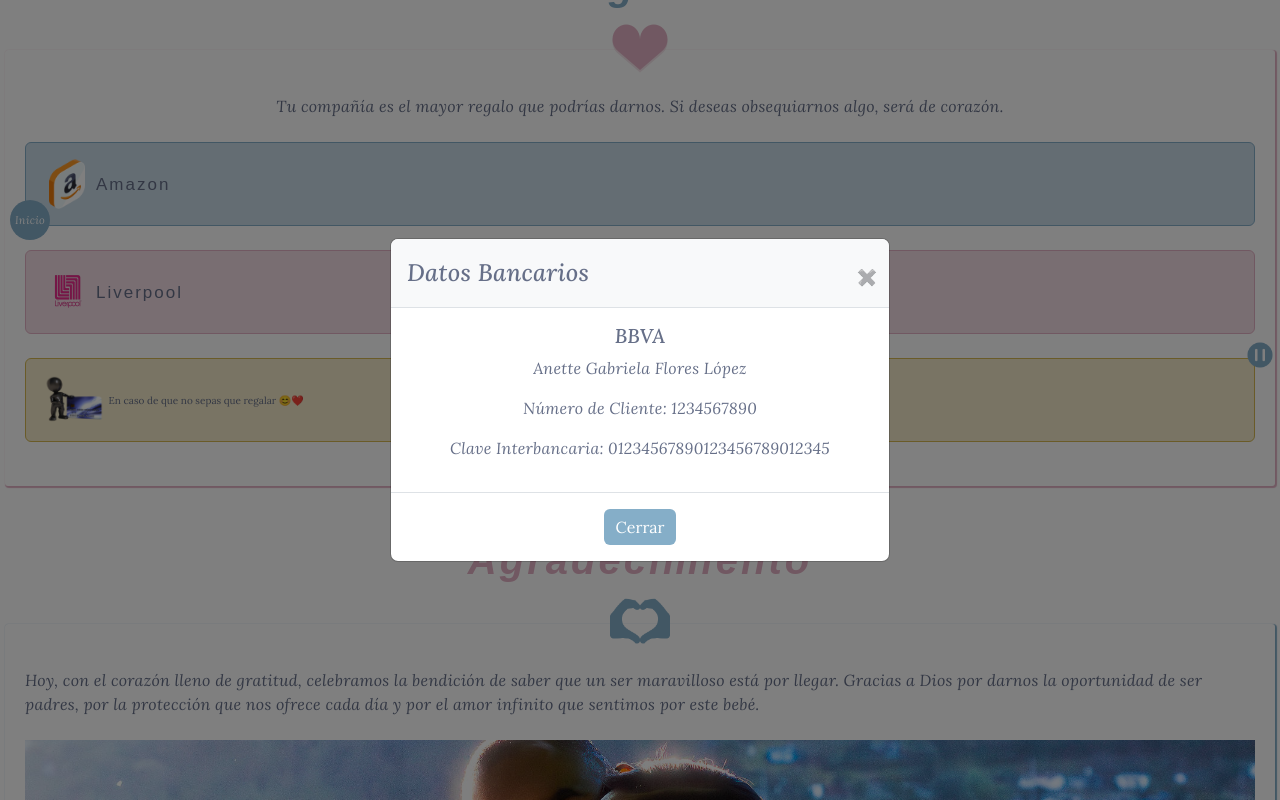
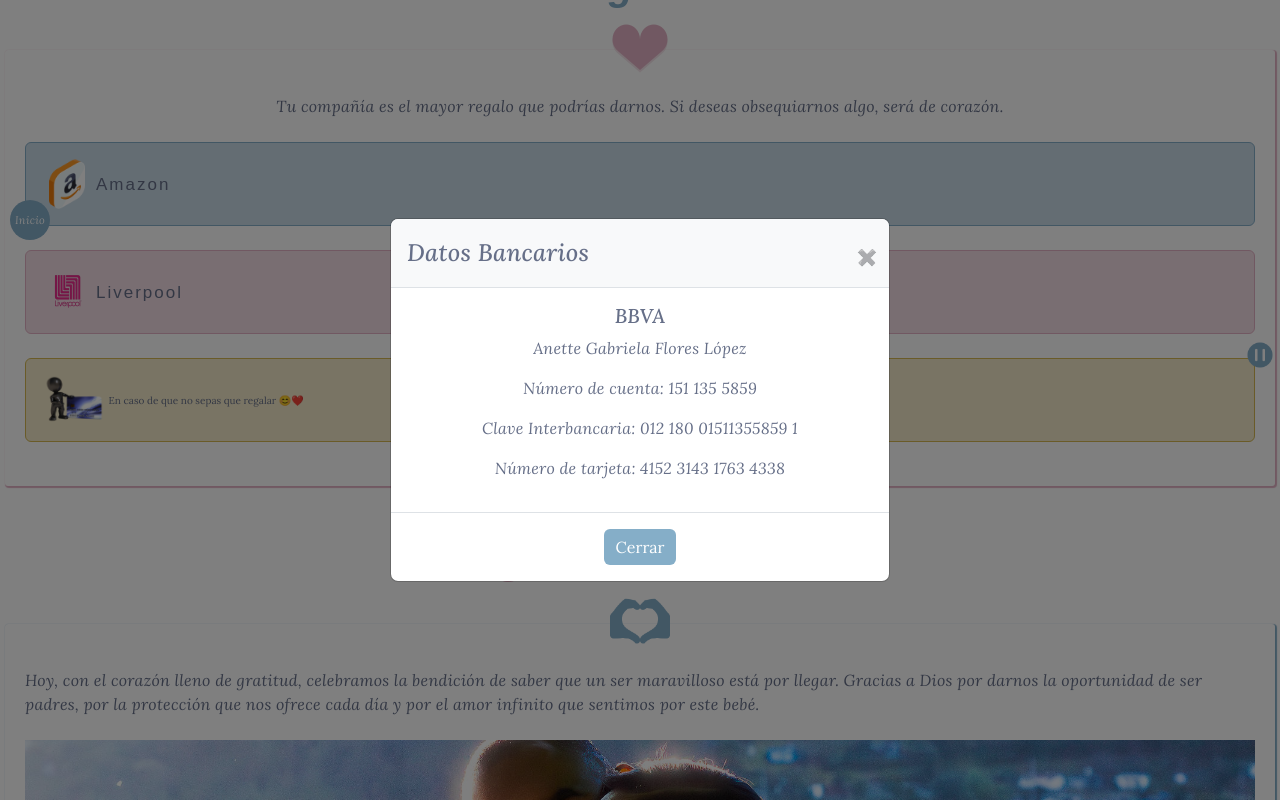
Before and after one commit to dorcky91/Revelacion, a React (Vite) app: page /reveal in a window 1280 px wide. Both pictures are taken after a click on the button "En caso de que no sepas que regalar 😊❤️". Shown: the part 2655-3455 px from the top of the page. Built offline with nearby package versions, Linux system fonts and the light colour scheme; a web font is replaced by a local one.

Commit message:
Cambiar música de fondo

```diff
--- a/src/components/regalos/Regalo.jsx
+++ b/src/components/regalos/Regalo.jsx
@@ -73,8 +73,9 @@
               <Modal.Body>
                 <h5>BBVA</h5>
                 <p>Anette Gabriela Flores López</p>
-                <p>Número de Cliente: 1234567890</p>
-                <p>Clave Interbancaria: 01234567890123456789012345</p>
+                <p>Número de cuenta: 151 135 5859</p>
+                <p>Clave Interbancaria: 012 180 01511355859 1</p>
+                <p>Número de tarjeta: 4152 3143 1763 4338</p>
                 {/* Agrega más datos si es necesario */}
               </Modal.Body>
               <Modal.Footer>
```
Also changed, not shown: 1 other file (tests, documents, lock files or other folders).
